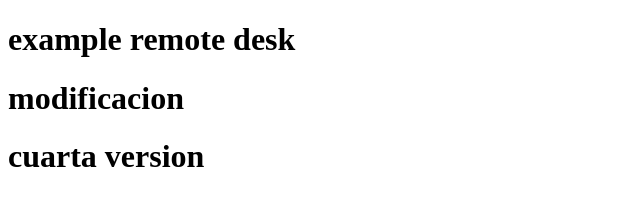
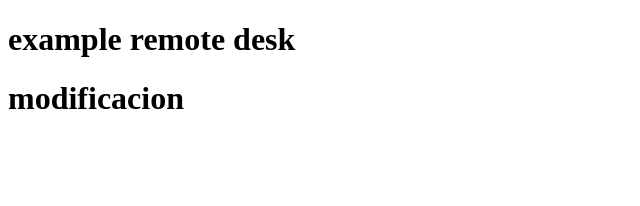
Before and after one commit to JairVergara04/repos_new, a plain HTML site: page index.html in a window 1280 px wide. Shown: the whole page, without its empty margins (0-640 px from the left). Drawn offline with Linux system fonts and the light colour scheme.

Commit message:
quinta version

```diff
--- a/index.html
+++ b/index.html
@@ -8,6 +8,5 @@
 <body>
     <h1> example remote desk</h1>
     <h1>modificacion</h1>
-    <h1>cuarta version</h1>
 </body>
 </html>
```
